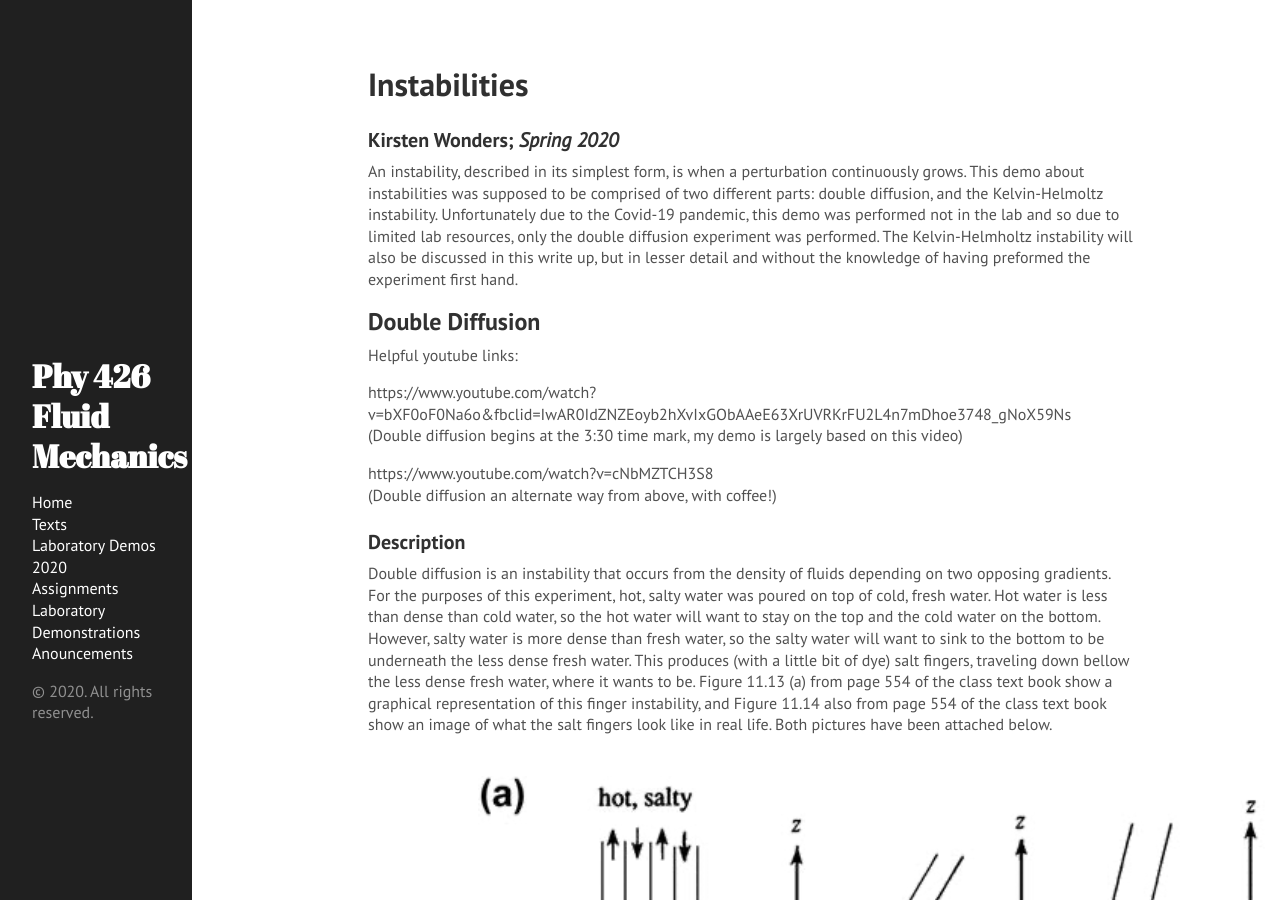
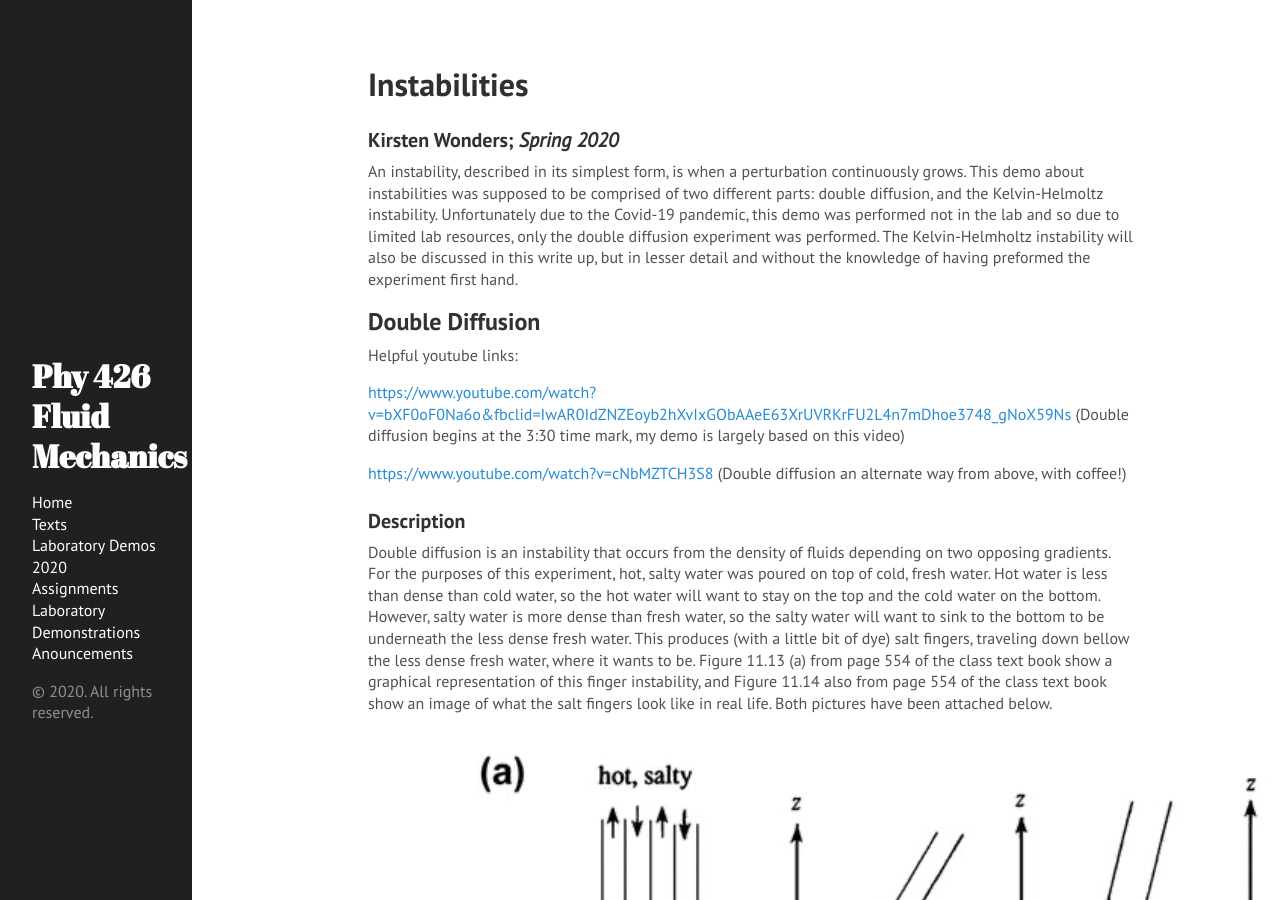
Before and after one commit to jklymak/Phy426, a Jekyll site: the page built from docs/lab_demos20/Instability_Wonders/index.md, in a window 1280 px wide and 900 px high. Built offline with Jekyll 4.4.1, drawn with Linux system fonts in a browser that asks for light colours.

Commit message:
Labdemos

```diff
--- a/docs/lab_demos20/Instability_Wonders/index.md
+++ b/docs/lab_demos20/Instability_Wonders/index.md
@@ -11,10 +11,10 @@ An instability, described in its simplest form, is when a perturbation continuou
 
 Helpful youtube links:
 
-https://www.youtube.com/watch?v=bXF0oF0Na6o&fbclid=IwAR0IdZNZEoyb2hXvIxGObAAeE63XrUVRKrFU2L4n7mDhoe3748_gNoX59Ns
+<https://www.youtube.com/watch?v=bXF0oF0Na6o&fbclid=IwAR0IdZNZEoyb2hXvIxGObAAeE63XrUVRKrFU2L4n7mDhoe3748_gNoX59Ns>
 (Double diffusion begins at the 3:30 time mark, my demo is largely based on this video)
 
-https://www.youtube.com/watch?v=cNbMZTCH3S8
+<https://www.youtube.com/watch?v=cNbMZTCH3S8>
 (Double diffusion an alternate way from above, with coffee!)
 
 ### Description
```
